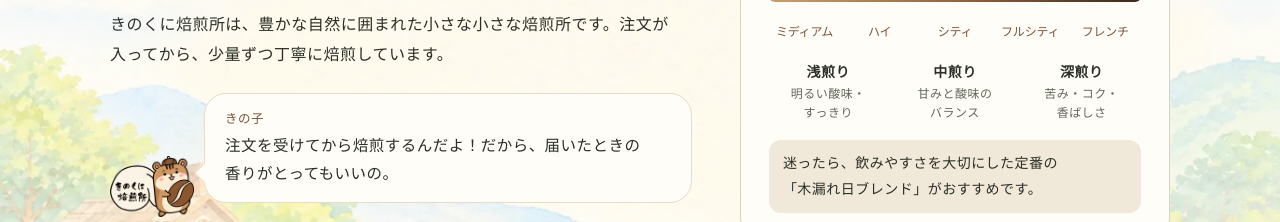
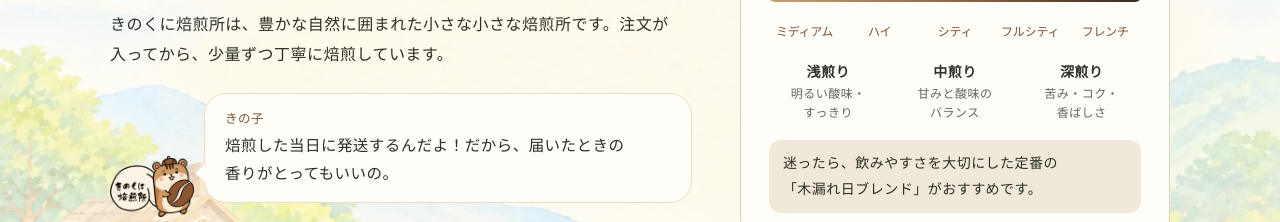
Before and after one commit to kinokuni-roastery/kinokuni-roastery, a plain HTML site: page index.html in a window 1280 px wide. Shown: the part 1320-1542 px from the top of the page. Drawn offline with Linux system fonts and the light colour scheme; a web font is replaced by a local one.

Commit message:
焙煎所についての吹き出しを当日発送の内容に変更
Co-Authored-By: Claude Opus 5.5 <noreply@anthropic.com>
Claude-Session: https://claude.ai/code/session_0177yCncSykj879qzcPo22vF

```diff
--- a/index.html
+++ b/index.html
@@ -78,7 +78,7 @@
           <p>きのくに焙煎所は、豊かな自然に囲まれた小さな小さな焙煎所です。注文が入ってから、少量ずつ丁寧に焙煎しています。</p>
           <div class="kino-say kino-say-about">
             <img src="images/squirrel.png" alt="" width="120" height="88" loading="lazy">
-            <p class="kino-say-bubble"><span class="so-term-name">きの子</span><span class="nobr">注文を受けてから</span><span class="nobr">焙煎するんだよ！</span><span class="nobr">だから、届いたときの</span><span class="nobr">香りがとってもいいの。</span></p>
+            <p class="kino-say-bubble"><span class="so-term-name">きの子</span><span class="nobr">焙煎した当日に</span><span class="nobr">発送するんだよ！</span><span class="nobr">だから、届いたときの</span><span class="nobr">香りがとってもいいの。</span></p>
           </div>
           <p>コーヒーに詳しくなくても大丈夫です。私もまだまだ勉強中。「すっきりが好き」「苦いのは少し苦手」など、好きな豆を一緒に探しましょう。</p>
         </div>
```
